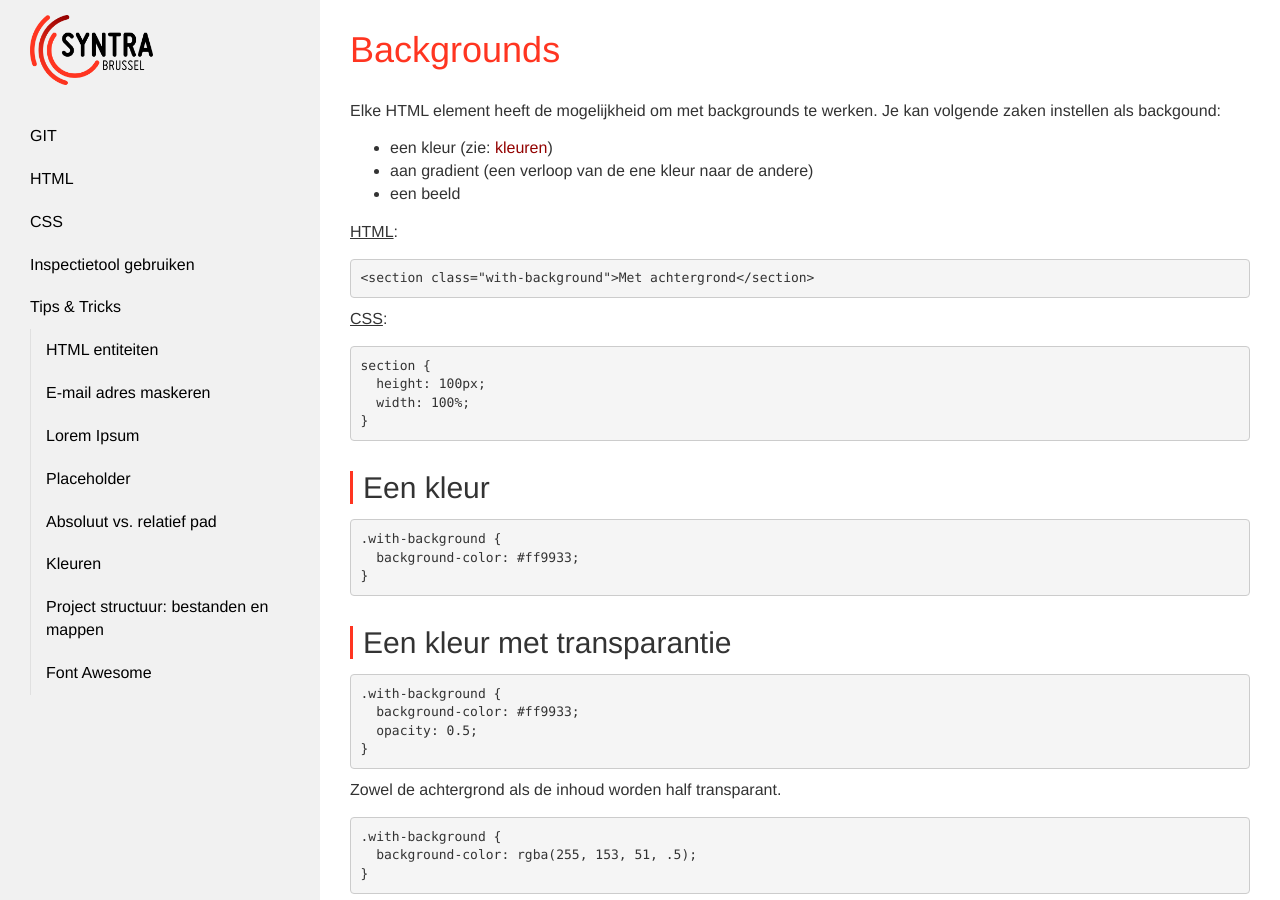
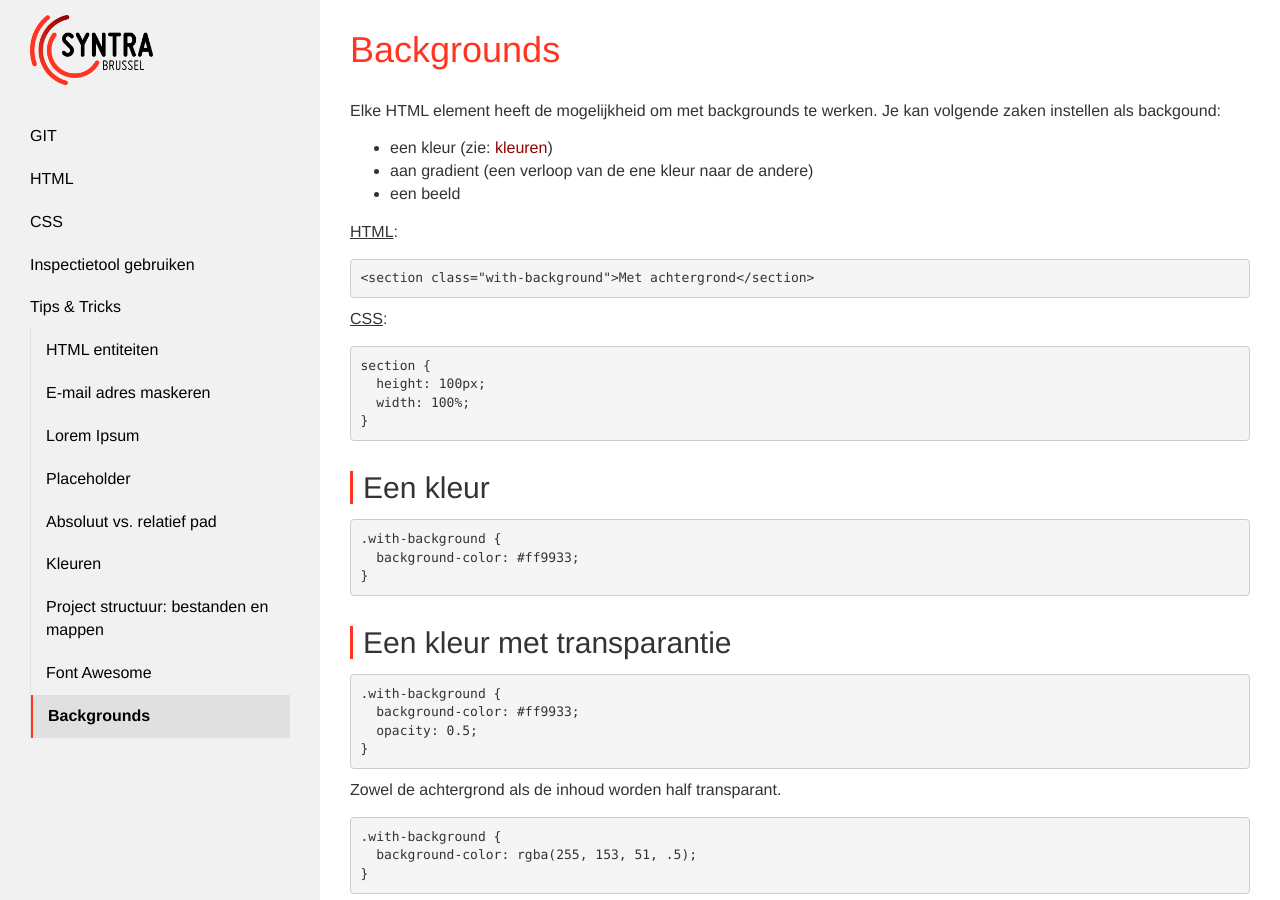
Before and after one commit to Syntra-Brussel/webdesign, a Jekyll site: the page built from tips-and-tricks/backgrounds.md, in a window 1280 px wide and 900 px high. Built offline with Jekyll 4.4.1, drawn with Linux system fonts in a browser that asks for light colours; nearby versions of some CDN libraries; a script that is not in the unit is left out.

Commit message:
background

```diff
--- a/_data/navigation.yml
+++ b/_data/navigation.yml
@@ -222,3 +222,7 @@ items:
         published: 'yes'
         collection: tricks
         title: 'Font Awesome'
+      - url: /tips-and-tricks/backgrounds
+        published: 'yes'
+        collection: tricks
+        title: 'Backgrounds'
--- a/tips-and-tricks/backgrounds.md
+++ b/tips-and-tricks/backgrounds.md
@@ -1,7 +1,7 @@
 ---
 layout: template
 title: 'Backgrounds'
-url: /tips-and-tricks/background
+url: /tips-and-tricks/backgrounds
 collection: tricks
 links:
   - url: https://www.w3schools.com/css/css_background.asp
```
